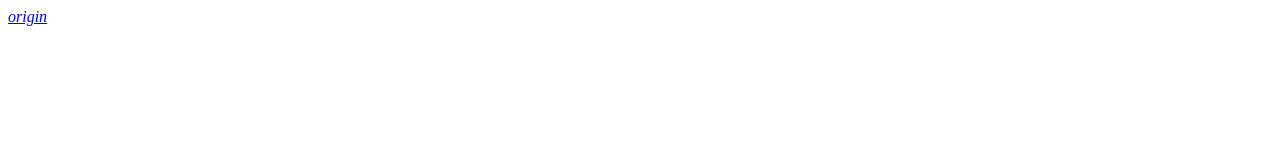
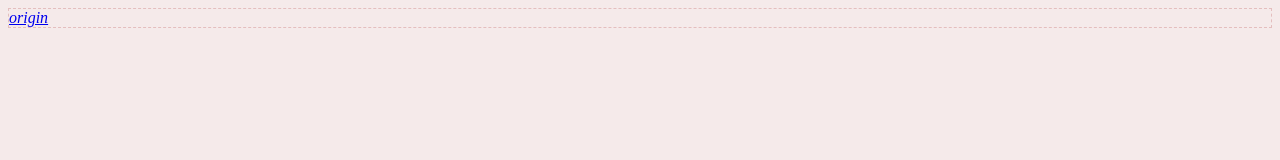
Before and after one commit to Peggy-Chiang/tissue, a plain HTML site: page cloud-archive/index.html in a window 1280 px wide. Drawn offline with Linux system fonts and the light colour scheme.

Commit message:
change background color

```diff
--- a/cloud-archive/index.html
+++ b/cloud-archive/index.html
@@ -1,6 +1,7 @@
 <!doctype HTML>
 <html lang="en">
   <head>
+    <link rel="stylesheet" type="text/css" href="style.css">
     <meta charset="utf-8">
     <meta name="viewport" content="width=device-width, initial-scale=1">
     <title></title>
@@ -8,6 +9,7 @@
   <body>
 	<i>
 <a href="poppies.html">origin</a>
+
 </i>
   </body>
 </html>
--- /dev/null
+++ b/cloud-archive/style.css
@@ -0,0 +1,6 @@
+body {
+      background-color: rgb(245, 234, 234);
+      border: 1.5px dashed rgb(228, 190, 190);
+
+
+}
```
Also changed, not shown: cloud-archive/opium.html (+1 -0 lines).
